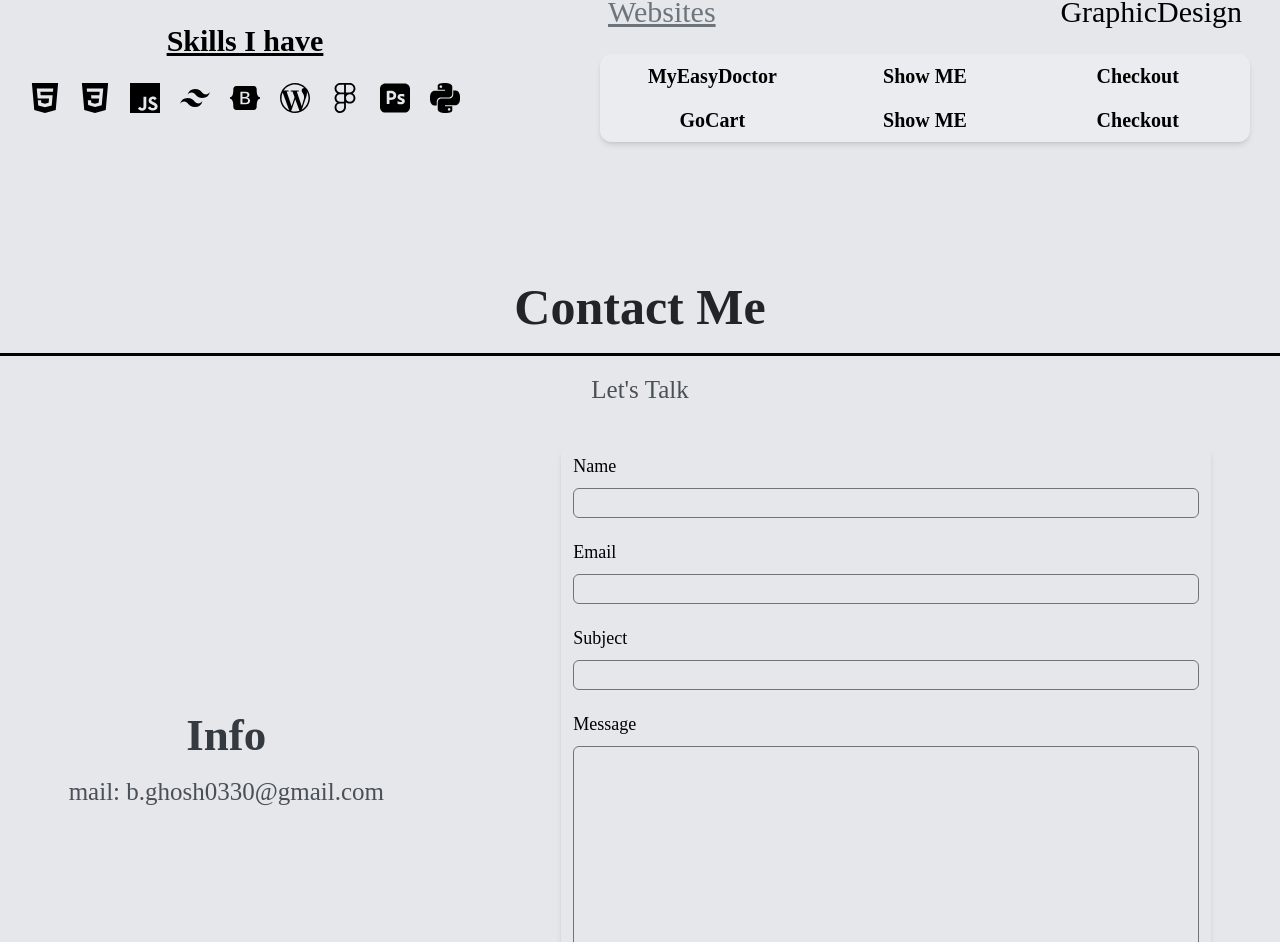
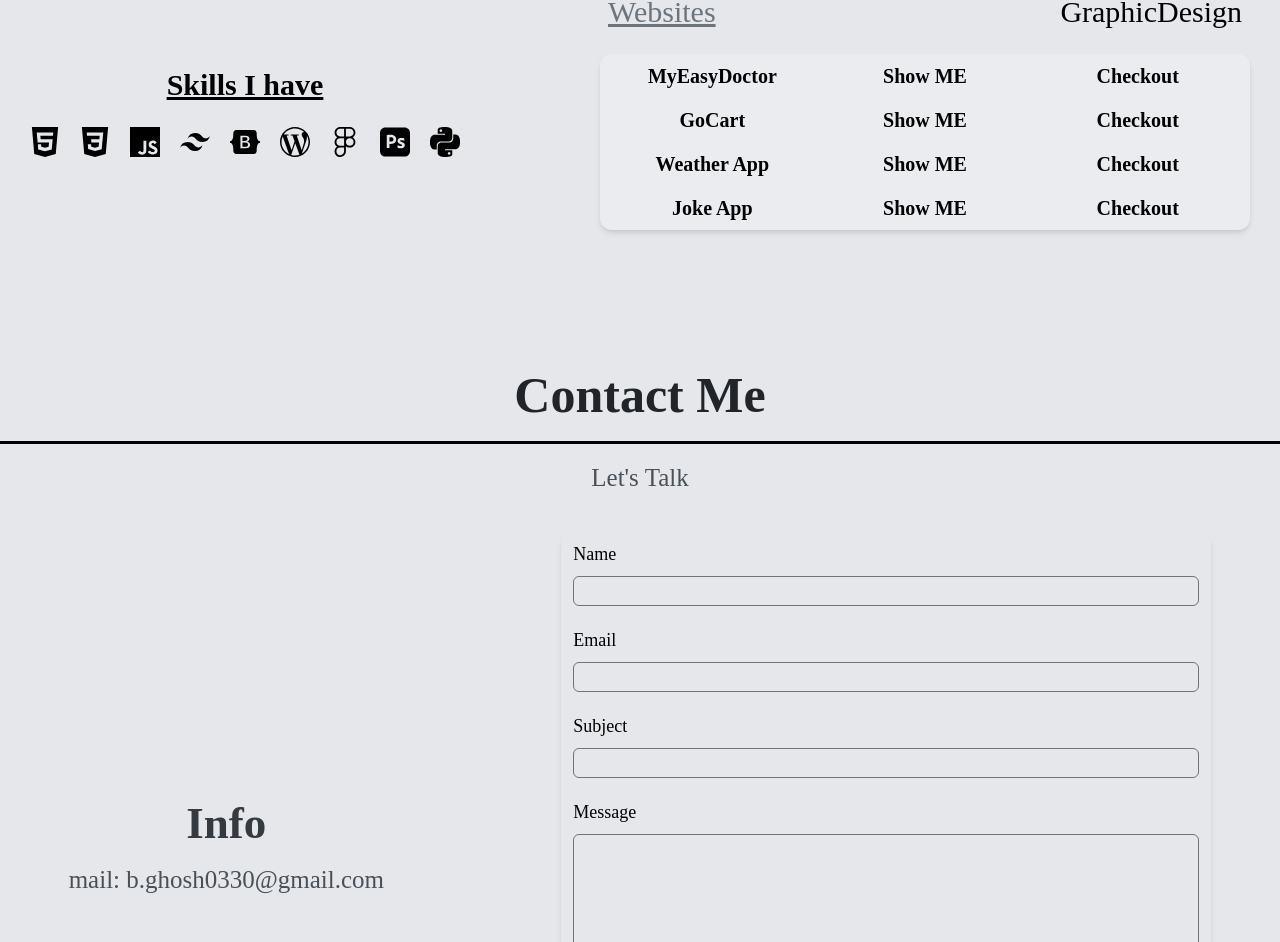
Before and after one commit to Bhagyadeep0/Portfolio, a React (Vite) app: page / in a window 1280 px wide. Shown: the part 1955-2897 px from the top of the page. Built offline with nearby package versions, Linux system fonts and the light colour scheme; a web font is replaced by a local one.

Commit message:
new projects added

```diff
--- a/src/components/Projects.jsx
+++ b/src/components/Projects.jsx
@@ -26,6 +26,16 @@ const Projects = () => {
           title: "GoCart",
           img: "/gocart.png",
           url: "https://gocart-bg.netlify.app/",
+        },
+        {
+          title: "Weather App",
+          img: "/weather.png",
+          url: "https://bhagyadeep0.github.io/Basic-Weather-App/",
+        },
+        {
+          title: "Joke App",
+          img: "/jokeApp.png",
+          url: "https://bhagyadeep0.github.io/Joke-App/",
         },
       ],
     },
```
Also changed, not shown: public/jokeApp.png (added), public/weather.png (added).
